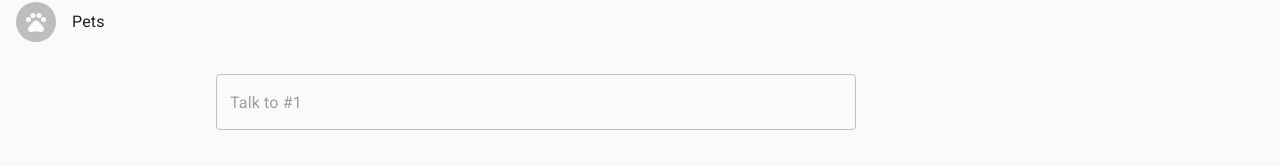
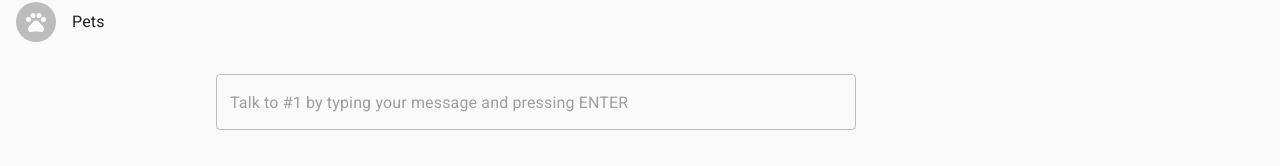
Before and after one commit to burlingtoncodeacademy-students/chat-app-julie-mugabo, a React (Create React App) app in the folder client/: page /chat/1/channels/1 in a window 1280 px wide. Shown: the part 206-372 px from the top of the page. Built offline with nearby package versions, Linux system fonts and the light colour scheme; no server answers.

Commit message:
made message sending clear

```diff
--- a/client/src/components/ChatFoot.jsx
+++ b/client/src/components/ChatFoot.jsx
@@ -17,7 +17,7 @@ to be reflected in the placeholder text of the message and to send along with ou
         {/* MaterialUi component equivalent of text area, serving as chat message body for POST */}
         <TextField
           variant="outlined"
-          placeholder={`Talk to #${channel}`}
+          placeholder={`Talk to #${channel} by typing your message and pressing ENTER`}
           name="message"
           style={{ width: "50vw" }}
         />
```
Also changed, not shown: client/src/components/svg/owl.svg (deleted).
